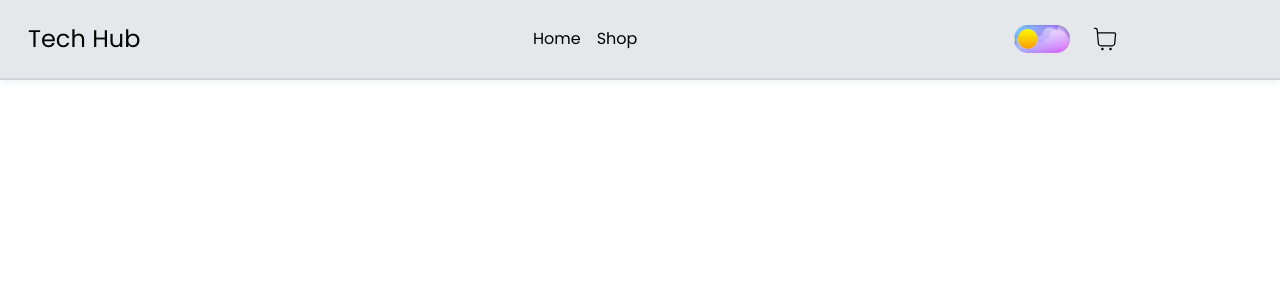
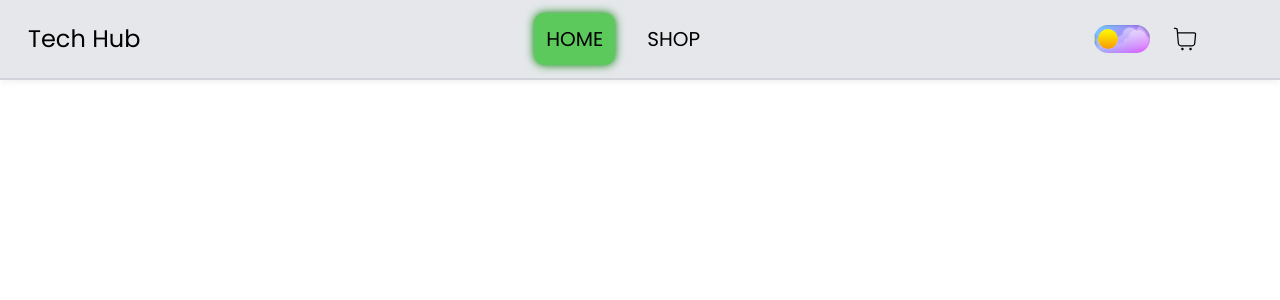
Before and after one commit to Sheryaar-Ansar/techhub-react, a React (Vite) app: page / in a window 1280 px wide. Shown: the top 300 px of the page. Built offline with nearby package versions, Linux system fonts and the light colour scheme.

Commit message:
Fixed the Page Responsiveness

```diff
--- a/src/App.css
+++ b/src/App.css
@@ -2,3 +2,15 @@
 #root {
   font-family: 'Poppins', sans-serif;
 }
+
+.zoomIn{
+  opacity: 0.2;
+}
+
+.active{
+  padding: 12px;
+  background: rgb(92, 201, 92);
+  border-radius: 10px;
+  box-shadow: 0 0 10px green;
+  transition: 2s linear all ease-in-out;
+}
--- a/src/app/components/cart/Cart.jsx
+++ b/src/app/components/cart/Cart.jsx
@@ -15,7 +15,7 @@ const Cart = () => {
     const total = totalQty.toLocaleString()
     return (
         <div>
-            <div className={`fixed top-0 right-0 w-[400px] ${mode ? 'bg-black text-white' : 'bg-white text-black'} h-full transition-all duration-300 ${active ? 'translate-x-0' : 'translate-x-full'} z-50`}>
+            <div className={`fixed top-0 right-0 w-full md:w-[400px] ${mode ? 'bg-black text-white' : 'bg-white text-black'} h-full transition-all duration-300 ${active ? 'translate-x-0' : 'translate-x-full'} z-50`}>
                 <div className='flex justify-between items-center p-3'>
                     <span className='text-xl uppercase'>Cart</span>
                     <IoMdClose onClick={() => dispatch(cartSlider())} className='border-2 border-gray-600 text-gray-600 font-bold p-1 text-xl rounded-md hover:text-red-600 hover:border-red-600 cursor-pointer' />
--- a/src/app/components/header/Navbar.jsx
+++ b/src/app/components/header/Navbar.jsx
@@ -6,6 +6,7 @@ import { CiMenuBurger, CiShoppingCart } from 'react-icons/ci'
 import Cart from '../cart/Cart'
 import { NavLink } from 'react-router-dom'
 import { FaTimes } from 'react-icons/fa'
+import '../../../App.css'
 
 const Navbar = () => {
   const dispatch = useDispatch()
@@ -15,7 +16,7 @@ const Navbar = () => {
     setActive(!active)
   }
   const content = <>
-    <div className={`md:hidden absolute block top-20 left-0 w-full h-full right-0 ${mode ? 'bg-gray-700' : 'bg-gray-200'} transition-colors duration-300 z-50`}>
+    <div className={`md:hidden absolute block top-20 left-0 w-full h-full right-0 ${mode ? 'bg-gray-900' : 'bg-gray-200'} transition-colors duration-300 z-50`}>
       <div className='flex justify-center items-center flex-col py-9'>
         <NavLink to={'/'}>Home</NavLink>
         <NavLink to={'/shop'}>Shop</NavLink>
@@ -24,11 +25,11 @@ const Navbar = () => {
   </>
   return (
     <div>
-      <div className={`absolute top-0 left-0 w-full h-20 flex justify-between items-center pl-5 lg:pl-7 pr-5 lg:pr-40 border-b-2 ${mode ? 'border-green-300 shadow-sm shadow-green-200' : 'border-gray-300 shadow-md shadow-gray-100'} ${mode ? 'bg-gray-700' : 'bg-gray-200'} transition-all duration-300`}>
+      <div className={`absolute top-0 left-0 w-full h-20 flex justify-between items-center pl-5 lg:pl-7 pr-5 lg:pr-20 border-b-2 ${mode ? 'border-green-500 shadow-sm shadow-green-200' : 'border-gray-300 shadow-md shadow-gray-100'} ${mode ? 'bg-gray-900' : 'bg-gray-200'} transition-all duration-300`}>
         <h1 className='text-2xl'>Tech Hub</h1>
-        <div className='hidden md:flex lg:flex flex-1 justify-center items-center'>
-          <NavLink to={'/'} className={`ml-4`}>Home</NavLink>
-          <NavLink to={'/shop'} className={`ml-4`}>Shop</NavLink>
+        <div className='hidden md:flex lg:flex flex-1 justify-center items-center text-sm md:text-md lg:text-xl'>
+          <NavLink to={'/'} className={`uppercase `}>Home</NavLink>
+          <NavLink to={'/shop'} className={`ml-0 md:ml-8 mt-20 md:mt-0 uppercase `}>Shop</NavLink>
         </div>
         <div className='flex justify-center items-center'>
           <Toggle className={``}/>
--- a/src/app/components/shop/ItemListing.jsx
+++ b/src/app/components/shop/ItemListing.jsx
@@ -4,17 +4,18 @@ import { addtoCart } from '../../redux/features/cartSlices'
 import { IoIosCart } from 'react-icons/io'
 import { FaHeartCircleCheck } from 'react-icons/fa6'
 import { ImEye } from 'react-icons/im'
+import '../../../App.css'
 
 const ItemListing = ({ img, name, price, id }) => {
   const dispatch = useDispatch()
   const mode = useSelector((state) => state.mode.mode)
   return (
-    <div key={id} className={`w-[300px] h-[450px] group border border-gray-300 shadow-md`}>
-      <div className='max-w-[300px] max-h-[300px] relative overflow-y-hidden'>
-        <div>
+    <div key={id} className={`w-[300px] h-[450px] group border ${mode ? 'border-green-400 shadow-md shadow-green-300 ' : 'bg-gray-300'} shadow-md rounded-lg`}>
+      <div className='max-w-[300px] max-h-[300px] relative overflow-y-hidden hover:opacity-50 transition-opacity duration-500'>
+        <div className=''>
           <img src={img} alt={name} className='w-[300px] h-[300px]' />
         </div>
-        <div className={`w-full absolute -bottom-[130px] h-32 py-2 right-0 ${!mode ? 'bg-white' : 'bg-black'} group-hover:bottom-[0px] transition-all duration-500`}>
+        <div className={`w-full absolute -bottom-[130px] h-32 py-2 right-0 ${!mode ? 'bg-white' : 'bg-black'} group-hover:bottom-[0px] transition-all duration-500 hover:opacity-100`}>
           <ul className='h-full w-full flex flex-col items-end justify-center gap-2'>
             <li onClick={() => dispatch(addtoCart({ id: id, name, price: Number(price.replace(/,/g, '')), img, qty: 1 }))} className={`flex justify-end items-center pl-3 cursor-pointer border-b-2 w-full ${!mode ? 'text-gray-300 hover:border-black hover:text-black' : 'text-gray-500 border-gray-500 hover:border-white hover:text-white'} transition-colors ease-linear`}>Add to Cart <IoIosCart className='mx-3' /></li>
             <li className={`flex justify-end items-center pl-3 cursor-pointer border-b-2 w-full ${!mode ? 'text-gray-300 hover:border-black hover:text-black' : 'text-gray-500 border-gray-500 hover:border-white hover:text-white'} transition-colors ease-linear`}>View Details <ImEye className='mx-3' /></li>
--- a/src/app/components/shop/PriceRange.jsx
+++ b/src/app/components/shop/PriceRange.jsx
@@ -24,11 +24,11 @@ const PriceRange = () => {
           <hr className={`${expand ? 'hidden' : 'flex'} mt-3`} />
           <div className={`${expand ? 'max-h-[500px]' : 'max-h-[0px]'} overflow-hidden transition-all duration-300`}>
             <div className='mt-6'>
-              <input type="range" min={'0'} max={maxPrice} value={minPrice} onChange={handleMinRange} className='w-full'/>
+              <input type="range" min={'0'} max={maxPrice} value={minPrice} onChange={handleMinRange} className='w-full accent-green-600'/>
             </div>
             <div className='flex justify-between'>
-                <label>{updatedMinPrice}</label>
-                <label>{updatedMaxPrice}</label>
+                <label>{updatedMinPrice} -/PKR</label>
+                <label>{updatedMaxPrice} -/PKR</label>
             </div>
           </div>
         </div>
--- a/src/app/pages/Shop.jsx
+++ b/src/app/pages/Shop.jsx
@@ -9,6 +9,7 @@ import PriceRange from '../components/shop/PriceRange';
 
 
 const Shop = () => {
+    const mode = useSelector((state)=>state.mode.mode)
     const category = useSelector((state) => state.category.category)
     const currentPage = useSelector((state) => state.pagination.currentPage);
     const itemsPerPage = useSelector((state) => state.pagination.itemsPerPage);
@@ -33,7 +34,7 @@ const Shop = () => {
         const pages = [];
         for (let i = 1; i <= totalPages; i++) {
             pages.push(
-                    <button key={i} onClick={() => dispatch(setCurrentPage(i))} className={`h-6 w-6 ${currentPage === i && 'bg-green-300 shadow-sm shadow-green-500 border-green-300 border hover:border hover:border-green-500'} ml-4 mt-5 md:p-4 md:text-md flex justify-center rounded-md items-center text-lg hover:border-gray-300 hover:border`}>
+                    <button key={i} onClick={() => dispatch(setCurrentPage(i))} className={`h-6 w-6 ${currentPage === i && 'bg-green-400 shadow-sm shadow-green-500 border-green-400 border hover:border hover:border-green-500'} ml-4 mt-5 md:p-4 md:text-md flex justify-center rounded-md items-center text-lg hover:border-gray-300 hover:border`}>
                         {i}
                     </button>
             )
@@ -52,7 +53,7 @@ const Shop = () => {
         <div className='mx-auto max-w-screen-2xl mt-[70px] pt-[100px]'>
             <div className='w-full h-full gap-10 pb-20 flex'>
                 {/* Category Section */}
-                <div className='w-[25%]'>
+                <div className='hidden md:w-[25%] md:block'>
                     <div>
                     <CategoryList />
                     </div>
@@ -62,11 +63,11 @@ const Shop = () => {
                 </div>
 
                 {/* Items Section */}
-                <div className='w-[75%]'>
+                <div className='w-full md:w-[75%]'>
                     <div>
-                        <div className='flex justify-between items-center'>
+                        <div className=' md:flex md:justify-between md:items-center'>
                             <h1>Showing {ShowingItemsNo} Out of {filteredData.length} </h1>
-                            <select onChange={handleItemsPerPage} className='mr-0 md:mr-28 bg-green-300 pr-4 rounded-md'>
+                            <select onChange={handleItemsPerPage} className={`${!mode ? 'bg-green-300' : 'bg-green-500'} pr-4 rounded-md ml-4 md:ml-0`}>
                                 <option value="9">9</option>
                                 <option value="18">18</option>
                                 <option value="27">27</option>
@@ -78,7 +79,7 @@ const Shop = () => {
                             </select>
                         </div>
                     </div>
-                    <div className='flex flex-wrap'>
+                    <div className='flex justify-center items-center flex-wrap md:flex md:flex-wrap'>
                         {currentItems.map((product) => (
                             <div className='m-3' key={product.id}>
                                 <ItemListing
```
